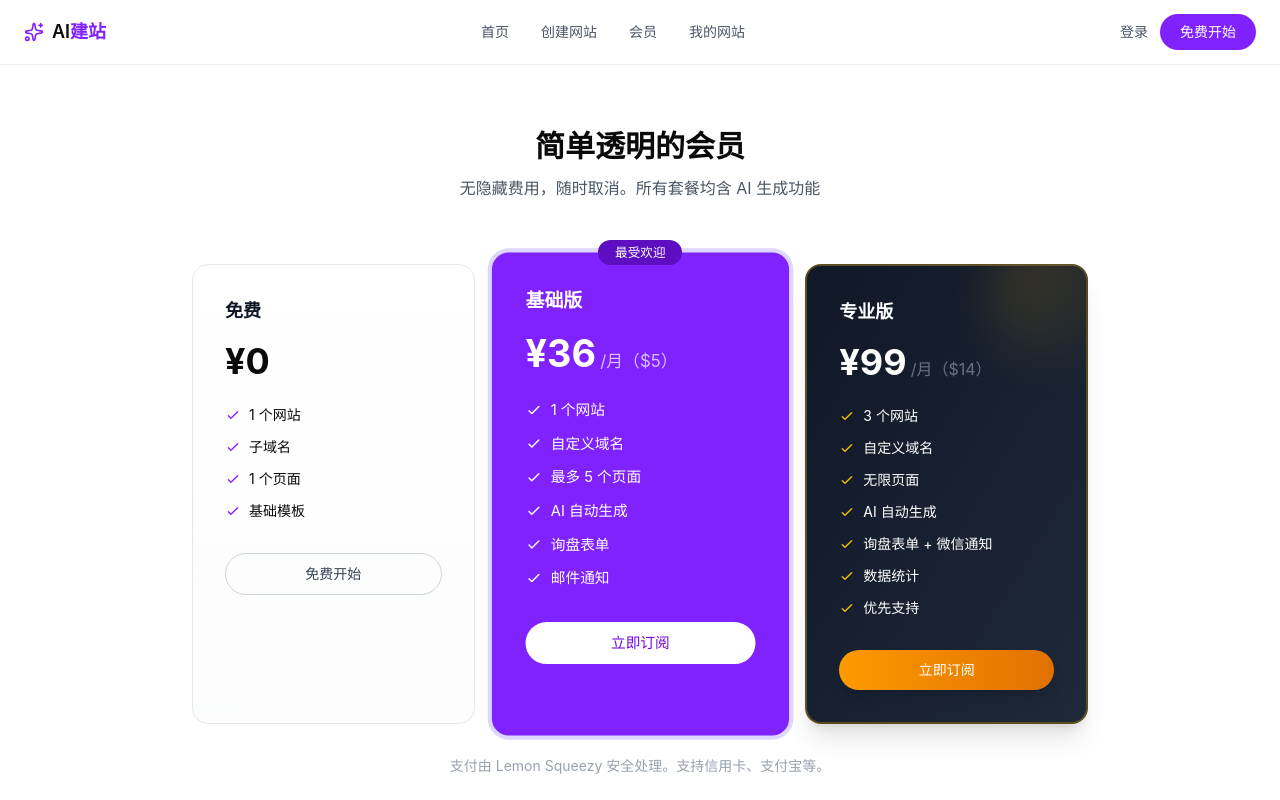
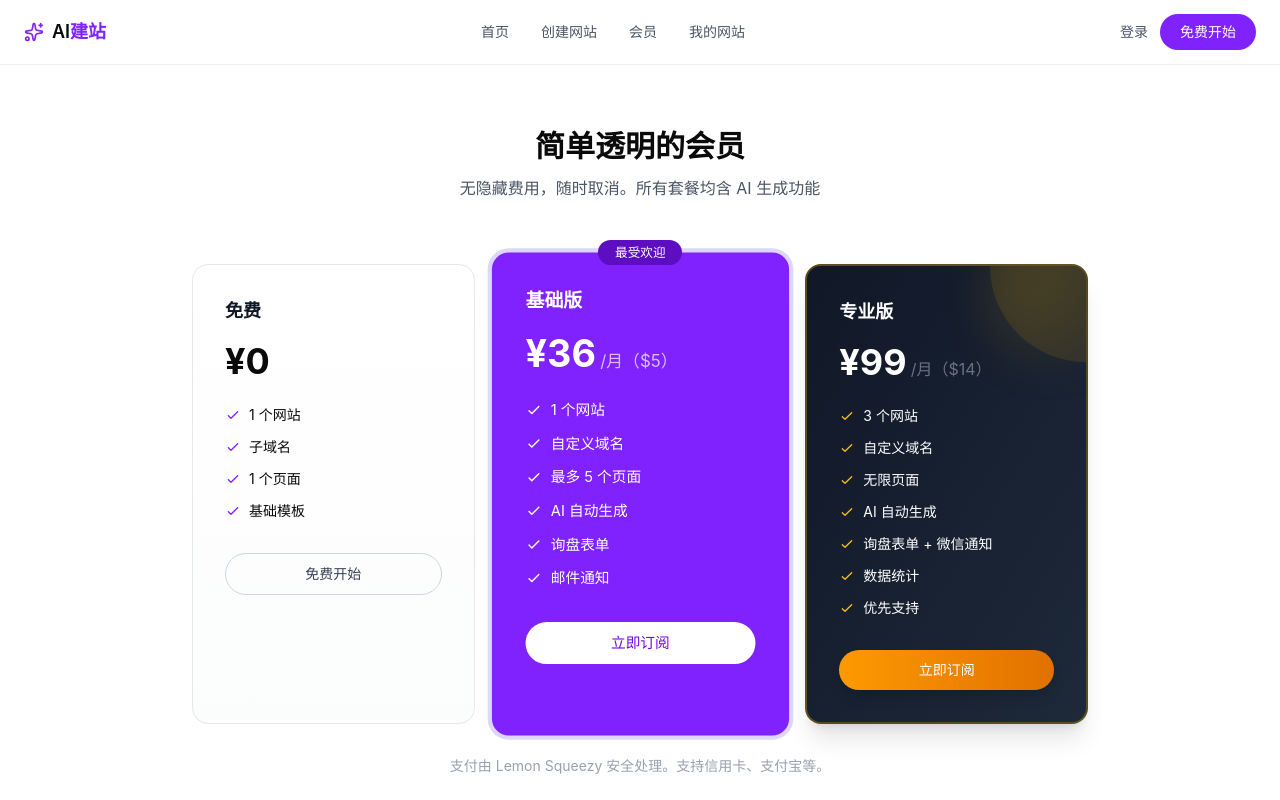
Before and after one commit to dengxiahei3-ux/ai-builder, a Next.js app: page /pricing in a window 1280 px wide. Shown: the top 800 px of the page. Built offline with nearby package versions, Linux system fonts and the light colour scheme; no server answers.

Commit message:
fix: typo

```diff
--- a/src/app/pricing/page.tsx
+++ b/src/app/pricing/page.tsx
@@ -65,7 +65,7 @@ export default function PricingPage() {
                 : "bg-gradient-to-b from-white to-gray-50/50 border border-gray-200 dark:bg-white"
             }`}
           >
-            {plan.premise && <div className="absolute top-0 right-0 w-24 h-24 bg-amber-400/10 rounded-bl-full" />}
+            {plan.premium && <div className="absolute top-0 right-0 w-24 h-24 bg-amber-400/10 rounded-bl-full" />}
             {plan.premium && (
               <div className="absolute -top-8 -right-8 w-32 h-32 bg-gradient-to-br from-amber-400/20 to-transparent rounded-full blur-xl" />
             )}
```
